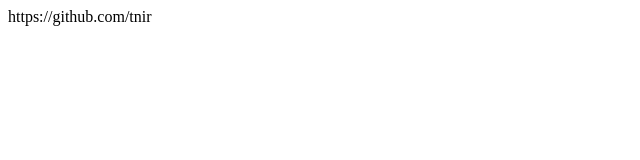
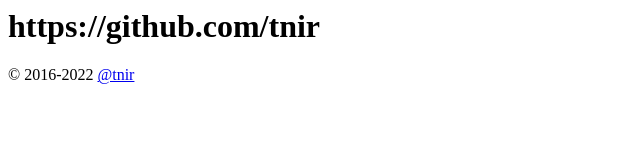
Before and after one commit to tnir/tnir.github.io, a plain HTML site: page index.html in a window 1280 px wide. Shown: the whole page, without its empty margins (0-640 px from the left). Drawn offline with Linux system fonts and the light colour scheme.

Commit message:
Copyright 2022 (#1)
Signed-off-by: Takuya Noguchi <takninnovationresearch@gmail.com>

```diff
--- a/index.html
+++ b/index.html
@@ -1 +1,3 @@
-https://github.com/tnir
+<h1>https://github.com/tnir</h1>
+
+<footer>&copy; 2016-2022 <a href="https://github.com/tnir">@tnir</a></footer>
```
